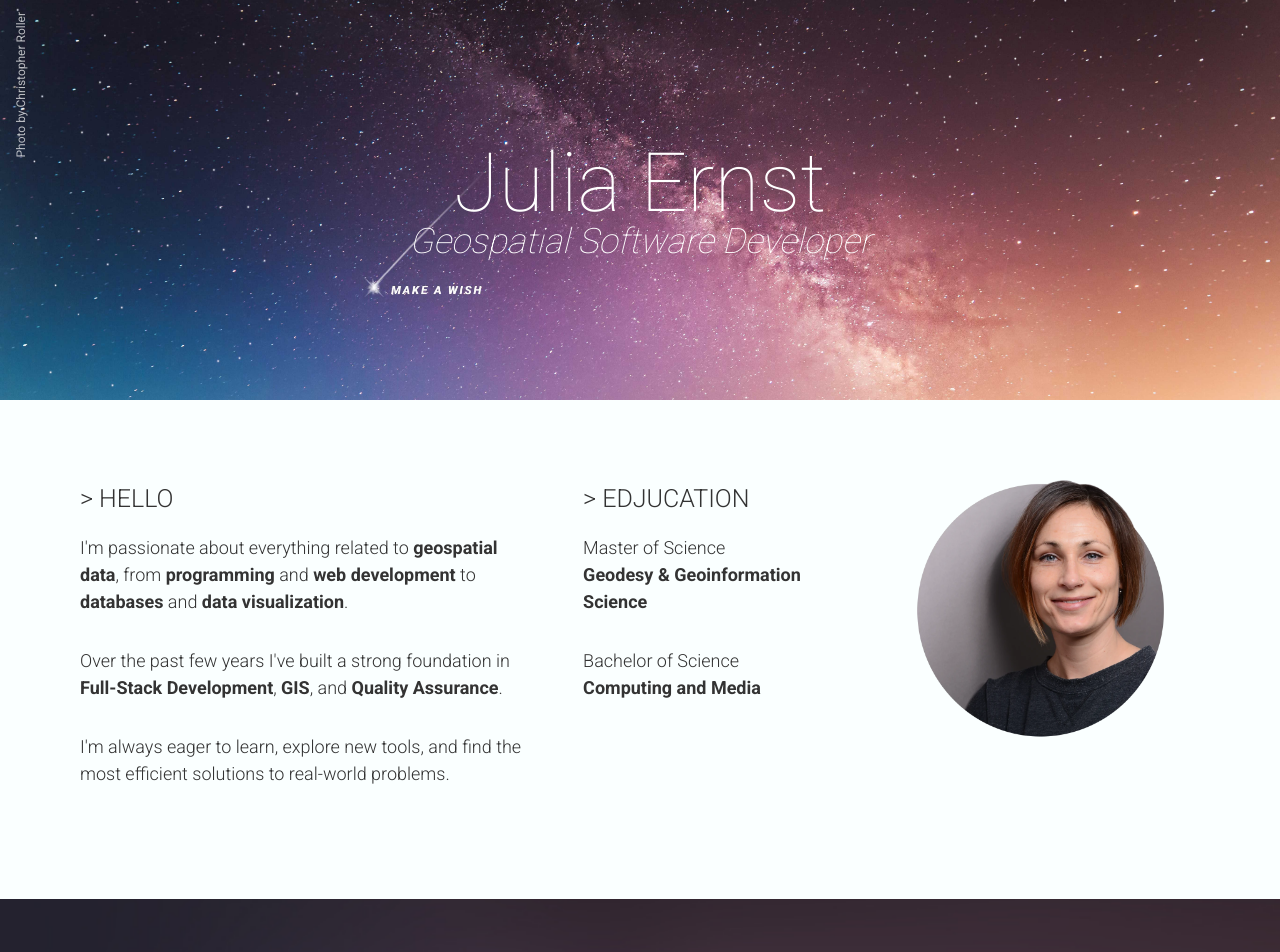
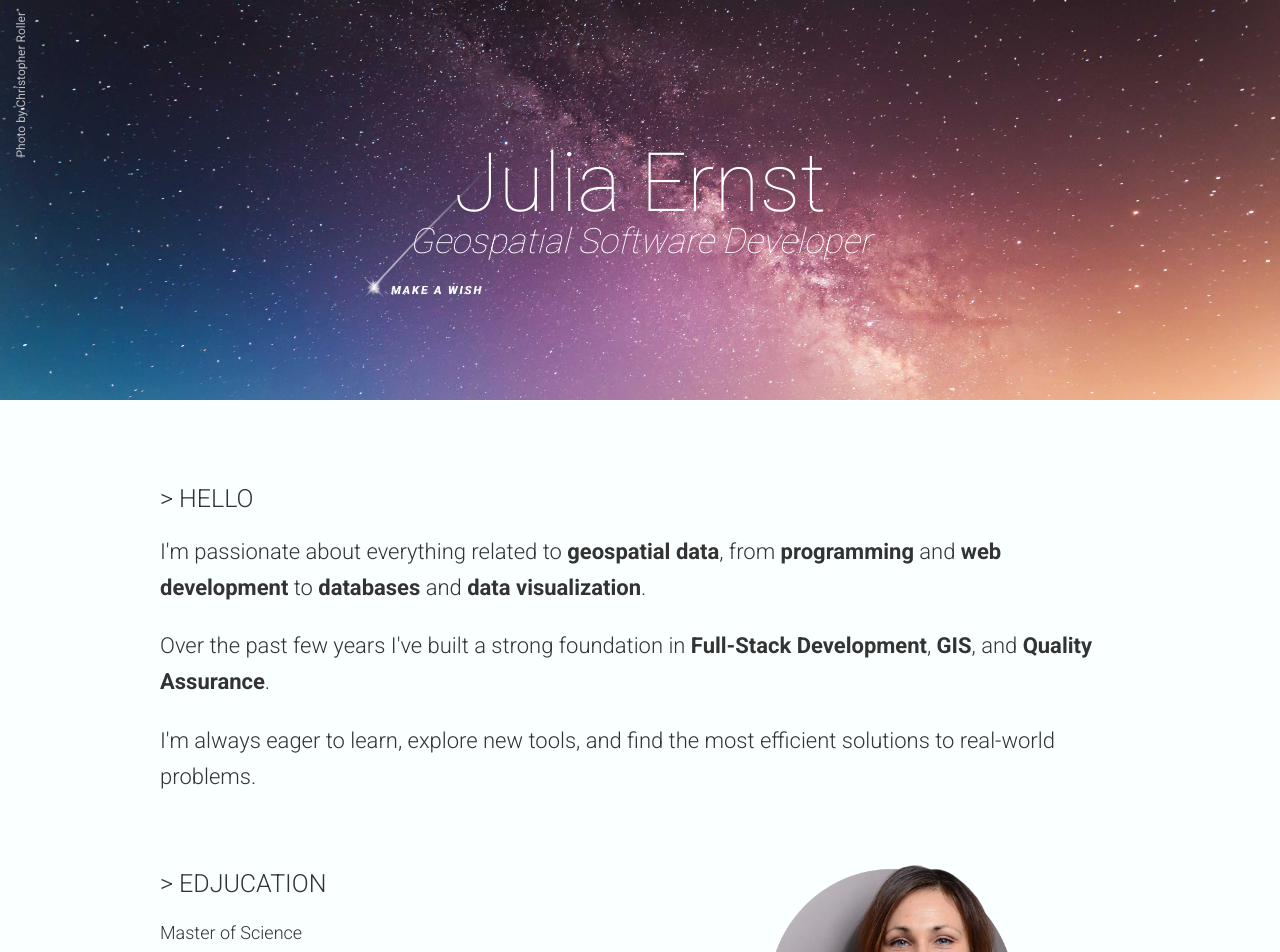
Before and after one commit to missserious/jernst, a React (Vite) app: page / in a window 1280 px wide. Shown: the top 952 px of the page. Built offline with nearby package versions, Linux system fonts and the light colour scheme.

Commit message:
refactor: make welcome section responsive

```diff
--- a/src/index.css
+++ b/src/index.css
@@ -178,22 +178,12 @@ main {
   background-color: var(--color-bg-main);
 }
 
+/* Mobil first */
 .welcome-education-profil-container {
   display: flex;
-  gap: 3rem;
-  padding: 5rem;
-}
-
-#welcome {
-  flex: 8;
-}
-
-#education {
-  flex: 5;
-}
-
-#profil {
-  flex: 5;
+  flex-direction: column;
+  gap: 2rem;
+  padding: 2rem;
 }
 
 #profil img {
@@ -203,6 +193,43 @@ main {
   height: auto;
   object-fit: cover;
   max-width: 100%;
+}
+
+@media screen and (min-width: 768px) {
+  .welcome-education-profil-container {
+    flex-direction: row;
+    flex-wrap: wrap;
+    gap: 3rem;
+    padding: 5rem 10rem;
+    align-items: flex-start;
+  }
+
+  #welcome {
+    flex: 0 0 100%;
+    max-width: 100%;
+  }
+
+  #education,
+  #profil {
+    flex: 1;
+  }
+
+  #profil {
+    display: flex;
+    justify-content: center;
+  }
+
+  #profil img {
+    max-width: 250px;
+    width: 100%;
+    height: auto;
+  }
+
+  /* TODO: Hardcoded */
+  #welcome p {
+    font-size: 1.375rem;
+    line-height: 1.65;
+  }
 }
 
 /* =====================
@@ -350,7 +377,7 @@ p {
   font-family: var(--font-family-base);
   font-size: var(--font-size-md);
   font-weight: var(--font-weight-light);
-  padding-bottom: 2rem;
+  padding-bottom: 1em;
 }
 
 #education p span {
```
